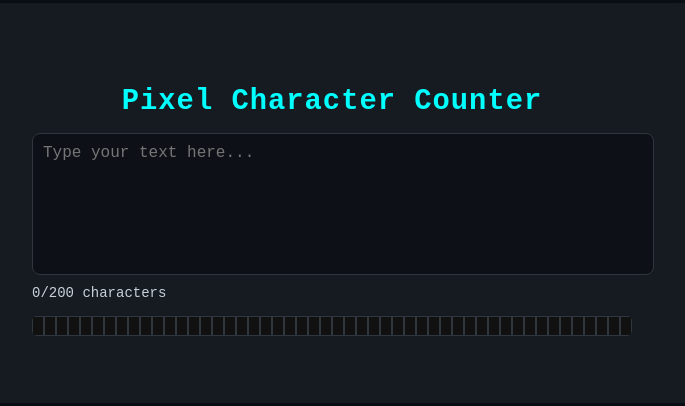
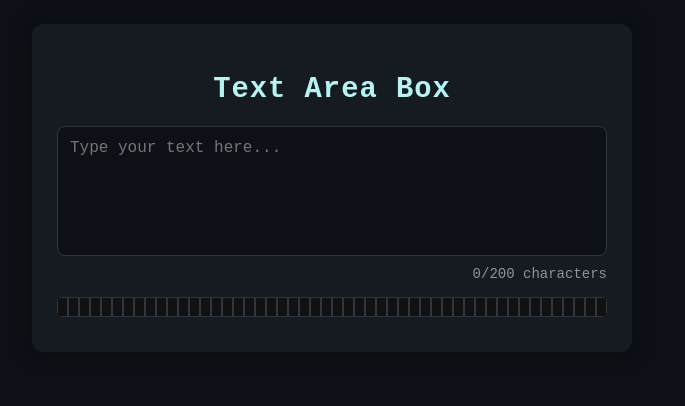
Before and after one commit to Jacksparrow7-coder/textarea-emc, a plain HTML site: page index.html in a window 1280 px wide. Shown: the part 212-618 px from the top of the page, without its empty margins (308-993 px from the left). Drawn offline with Linux system fonts and the light colour scheme.

Commit message:
chnages in width

```diff
--- a/index.html
+++ b/index.html
@@ -3,13 +3,13 @@
 <head>
 <meta charset="UTF-8">
 <meta name="viewport" content="width=device-width, initial-scale=1.0">
-<title>Pixel Loading Bar</title>
+<title>Text area box</title>
 <link rel="stylesheet" href="style.css">
 <script src="script.js" defer></script>
 </head>
 <body>
   <div class="container">
-    <h1 class="title">Pixel Character Counter</h1>
+    <h1 class="title">Text Area Box</h1>
     <textarea id="textArea" placeholder="Type your text here..."></textarea>
     <div class="counter" id="counter">0/200 characters</div>
     <div class="loading-bar-container" id="loadingBarContainer"></div>
--- a/style.css
+++ b/style.css
@@ -1,9 +1,13 @@
+* {
+  box-sizing: border-box;
+}
+
 body {
   font-family: "Courier New", monospace;
   display: flex;
   justify-content: center;
   align-items: center;
-  height: 100vh;
+  min-height: 100vh;
   background: #0d1117;
   color: #c9d1d9;
   margin: 0;
@@ -11,10 +15,10 @@ body {
 }
 
 .container {
-  width: 70%;
+  width: 100%;
   max-width: 600px;
   background: #161b22;
-  padding: 5%;
+  padding: 30px 25px;
   border-radius: 12px;
   box-shadow: 0 0 20px rgba(0, 0, 0, 0.5);
   display: flex;
@@ -25,15 +29,15 @@ body {
 .title {
   text-align: center;
   font-size: 1.8rem;
-  margin-bottom: 15px;
-  color: #00ffff;
+  margin-bottom: 20px;
+  color: #b6f4f4;
   letter-spacing: 1px;
 }
 
 textarea {
   width: 100%;
-  height: 120px;
-  padding: 10px;
+  height: 130px;
+  padding: 12px;
   font-size: 16px;
   border-radius: 8px;
   border: 1px solid #30363d;
@@ -41,11 +45,14 @@ textarea {
   color: #c9d1d9;
   resize: none;
   outline: none;
+  display: block;
 }
 
 .counter {
   margin-top: 10px;
   font-size: 14px;
+  text-align: right; /* ✅ aligns counter text neatly */
+  color: #8b949e;
 }
 
 .warning {
@@ -80,7 +87,6 @@ textarea {
 /* ✅ Mobile Responsive */
 @media (max-width: 600px) {
   .container {
-    width: 100%;
     padding: 20px;
   }
 
```
